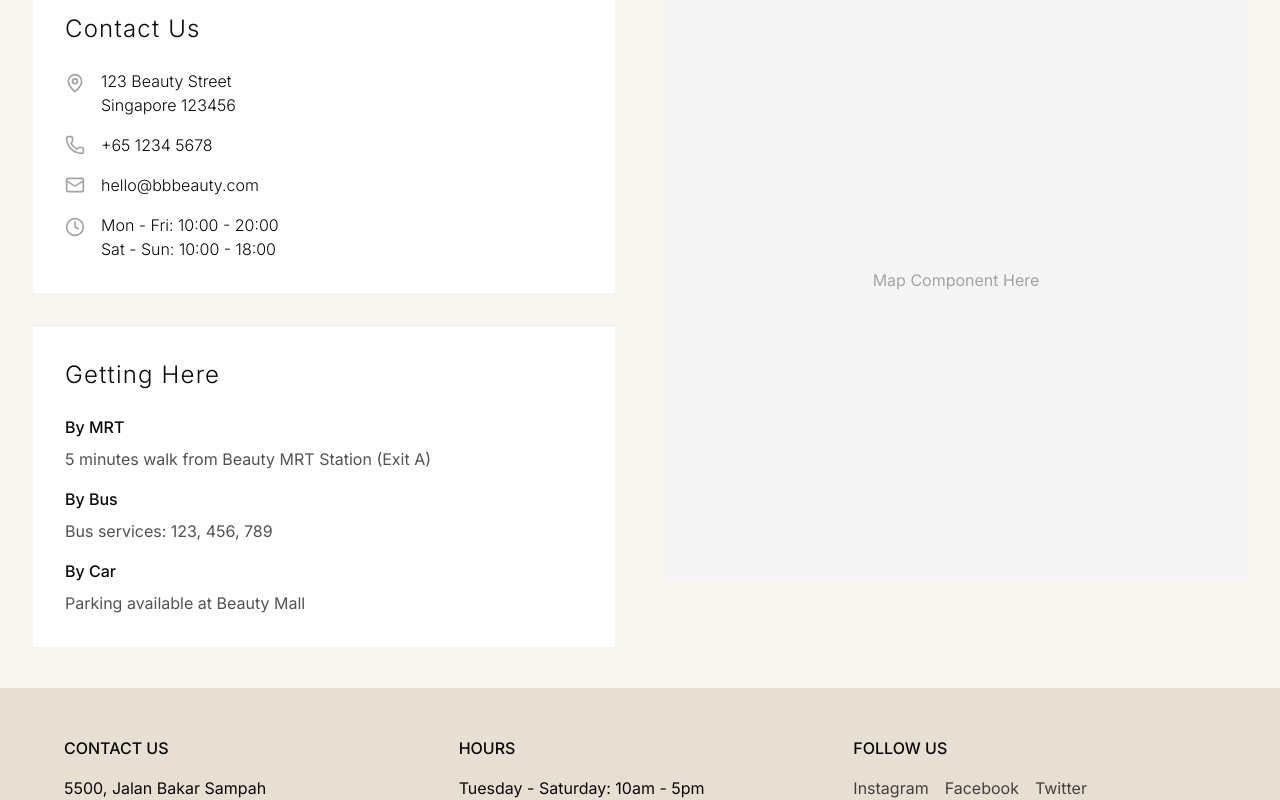
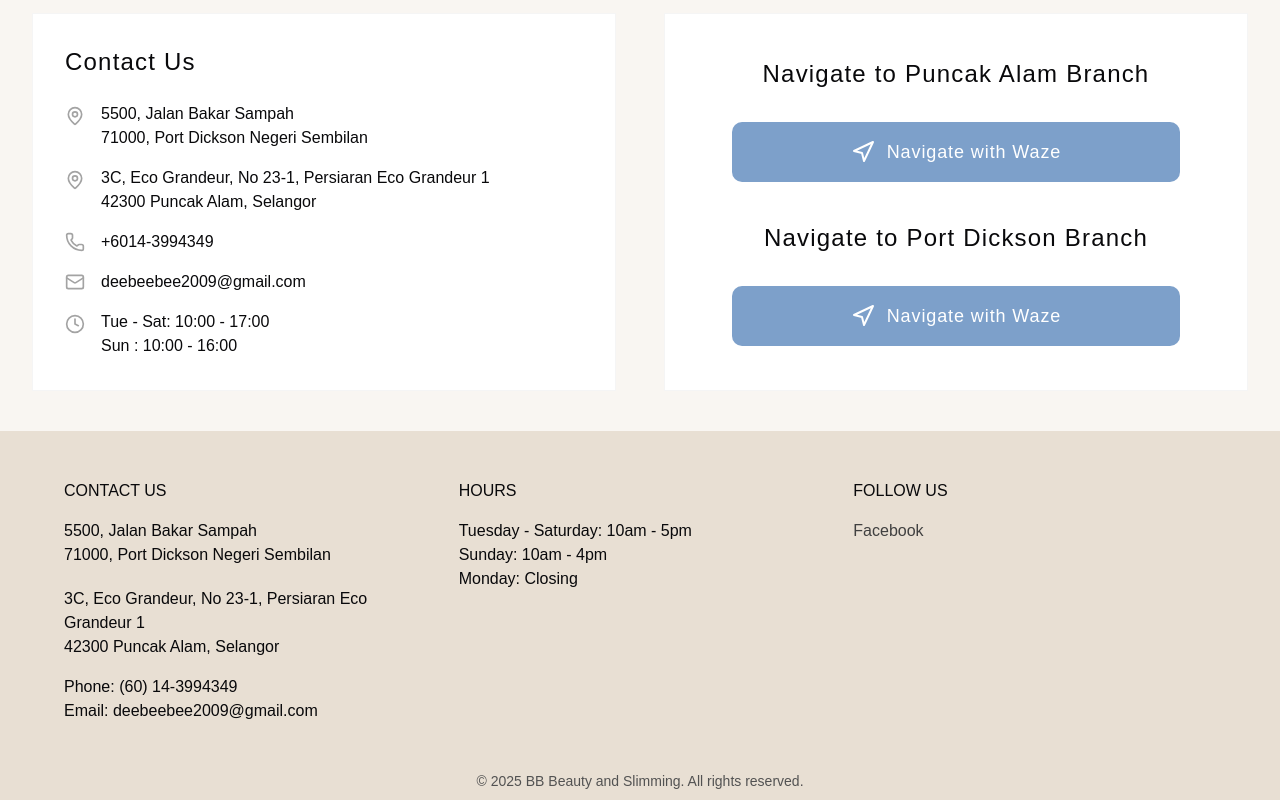
Before and after one commit to BOOZF/beauty-and-saloon, a Next.js app: page /location in a window 1280 px wide. Shown: the part 420-1220 px from the top of the page. Built offline with nearby package versions, Linux system fonts and the light colour scheme.

Commit message:
latest version

```diff
--- a/src/app/layout.tsx
+++ b/src/app/layout.tsx
@@ -1,23 +1,36 @@
-import type React from "react"
-import type { Metadata } from "next"
-import { Inter } from "next/font/google"
-import "./globals.css"
+import "./globals.css";
+import localFont from "next/font/local";
+import type { Metadata } from "next";
 
-const inter = Inter({ subsets: ["latin"] })
+const winkySans = localFont({
+  src: [
+    {
+      path: "../fonts/WinkySans-Regular.otf",
+      weight: "400",
+      style: "normal",
+    },
+    {
+      path: "../fonts/WinkySans-Light.otf",
+      weight: "300",
+      style: "normal",
+    },
+  ],
+  variable: "--font-winky",
+});
 
 export const metadata: Metadata = {
   title: "BB Beauty and Slimming",
-  description: "Modern beauty and slimming treatments for a better you",
-}
+  description: "Experience luxury beauty and slimming treatments",
+};
 
 export default function RootLayout({
   children,
-}: Readonly<{
-  children: React.ReactNode
-}>) {
+}: {
+  children: React.ReactNode;
+}) {
   return (
-    <html lang="en">
-      <body className={inter.className}>{children}</body>
+    <html lang="en" className={winkySans.variable}>
+      <body className="font-winky">{children}</body>
     </html>
-  )
+  );
 }
--- a/src/app/location/page.tsx
+++ b/src/app/location/page.tsx
@@ -1,7 +1,7 @@
 import Header2 from "@/components/headerStatic";
 import Footer from "@/components/footer";
 import { Button } from "@/components/ui/button";
-import { MapPin, Clock, Phone, Mail } from "lucide-react";
+import { MapPin, Clock, Phone, Mail, Navigation } from "lucide-react";
 
 export default function LocationPage() {
   return (
@@ -23,60 +23,83 @@ export default function LocationPage() {
                 <div className="flex items-start gap-4">
                   <MapPin className="w-5 h-5 mt-1 text-neutral-400" />
                   <div>
-                    <p className="font-light">123 Beauty Street</p>
-                    <p className="font-light">Singapore 123456</p>
+                    <p className="font-light">5500, Jalan Bakar Sampah</p>
+                    <p className="font-light">
+                      71000, Port Dickson Negeri Sembilan
+                    </p>
+                  </div>
+                </div>
+                <div className="flex items-start gap-4">
+                  <MapPin className="w-5 h-5 mt-1 text-neutral-400" />
+                  <div>
+                    <p className="font-light">
+                      3C, Eco Grandeur, No 23-1, Persiaran Eco Grandeur 1
+                    </p>
+                    <p className="font-light">42300 Puncak Alam, Selangor</p>
                   </div>
                 </div>
                 <div className="flex items-center gap-4">
                   <Phone className="w-5 h-5 text-neutral-400" />
-                  <p className="font-light">+65 1234 5678</p>
+                  <p className="font-light">+6014-3994349</p>
                 </div>
                 <div className="flex items-center gap-4">
                   <Mail className="w-5 h-5 text-neutral-400" />
-                  <p className="font-light">hello@bbbeauty.com</p>
+                  <p className="font-light">deebeebee2009@gmail.com</p>
                 </div>
                 <div className="flex items-start gap-4">
                   <Clock className="w-5 h-5 mt-1 text-neutral-400" />
                   <div>
-                    <p className="font-light">Mon - Fri: 10:00 - 20:00</p>
-                    <p className="font-light">Sat - Sun: 10:00 - 18:00</p>
+                    <p className="font-light">Tue - Sat: 10:00 - 17:00</p>
+                    <p className="font-light">Sun : 10:00 - 16:00</p>
                   </div>
-                </div>
-              </div>
-            </div>
-
-            <div className="bg-white p-8 border border-neutral-100">
-              <h2 className="text-2xl font-light tracking-wider mb-6">
-                Getting Here
-              </h2>
-              <div className="space-y-4">
-                <div>
-                  <h3 className="font-medium mb-2">By MRT</h3>
-                  <p className="text-neutral-600">
-                    5 minutes walk from Beauty MRT Station (Exit A)
-                  </p>
-                </div>
-                <div>
-                  <h3 className="font-medium mb-2">By Bus</h3>
-                  <p className="text-neutral-600">
-                    Bus services: 123, 456, 789
-                  </p>
-                </div>
-                <div>
-                  <h3 className="font-medium mb-2">By Car</h3>
-                  <p className="text-neutral-600">
-                    Parking available at Beauty Mall
-                  </p>
                 </div>
               </div>
             </div>
           </div>
 
-          {/* Map */}
-          <div className="h-[600px] bg-neutral-100">
-            {/* Replace this div with your actual map component */}
-            <div className="w-full h-full flex items-center justify-center text-neutral-400">
-              Map Component Here
+          {/* Navigation Section */}
+          <div className="flex flex-col items-center justify-center bg-white p-8 border border-neutral-100">
+            <h2 className="text-2xl font-light tracking-wider mb-8">
+              Navigate to Puncak Alam Branch
+            </h2>
+            <div className="space-y-6 w-full max-w-md">
+              <a
+                href="https://waze.com/ul/hw284kdzg5"
+                target="_blank"
+                rel="noopener noreferrer"
+                className="block"
+              >
+                <button className="group relative w-full bg-[#7DA0CA] hover:border-white text-white py-4 px-6 rounded-lg transition-all duration-300 overflow-hidden">
+                  <div className="absolute inset-0 bg-gradient-to-r from-[#7DA0CA] opacity-0 group-hover:opacity-100 transition-opacity duration-300"></div>
+                  <div className="relative flex items-center justify-center gap-3">
+                    <Navigation className="w-6 h-6" />
+                    <span className="text-lg font-light tracking-wider">
+                      Navigate with Waze
+                    </span>
+                  </div>
+                </button>
+              </a>
+            </div>
+            <h2 className="text-2xl font-light tracking-wider mb-8 mt-10">
+              Navigate to Port Dickson Branch
+            </h2>
+            <div className="space-y-6 w-full max-w-md">
+              <a
+                href="https://waze.com/ul/hw22qkxgq7 "
+                target="_blank"
+                rel="noopener noreferrer"
+                className="block"
+              >
+                <button className="group relative w-full bg-[#7DA0CA] hover:border-white text-white py-4 px-6 rounded-lg transition-all duration-300 overflow-hidden">
+                  <div className="absolute inset-0 bg-gradient-to-r from-[#7DA0CA] opacity-0 group-hover:opacity-100 transition-opacity duration-300"></div>
+                  <div className="relative flex items-center justify-center gap-3">
+                    <Navigation className="w-6 h-6" />
+                    <span className="text-lg font-light tracking-wider">
+                      Navigate with Waze
+                    </span>
+                  </div>
+                </button>
+              </a>
             </div>
           </div>
         </div>
--- a/src/components/footer.tsx
+++ b/src/components/footer.tsx
@@ -11,8 +11,8 @@ export default function Footer() {
               <p>5500, Jalan Bakar Sampah </p>
               <p>71000, Port Dickson Negeri Sembilan</p>
             </span>
-            <p>NO. 37-A, 3, Jalan Deluxe </p>
-            <p>43800 Sepang Selangor</p>
+            <p>3C, Eco Grandeur, No 23-1, Persiaran Eco Grandeur 1 </p>
+            <p>42300 Puncak Alam, Selangor</p>
             <p className="mt-4">Phone: (60) 14-3994349</p>
             <p>Email: deebeebee2009@gmail.com</p>
           </address>
@@ -21,21 +21,18 @@ export default function Footer() {
         <div>
           <h3 className="font-medium mb-4">HOURS</h3>
           <p>Tuesday - Saturday: 10am - 5pm</p>
-          <p>Sunday: 10am - 5pm</p>
+          <p>Sunday: 10am - 4pm</p>
           <p>Monday: Closing</p>
         </div>
 
         <div>
           <h3 className="font-medium mb-4">FOLLOW US</h3>
           <div className="flex gap-4">
-            <Link href="#" className="text-neutral-700 hover:text-neutral-900">
-              Instagram
-            </Link>
-            <Link href="#" className="text-neutral-700 hover:text-neutral-900">
+            <Link
+              href="https://www.facebook.com/share/15xGrWaofE/?mibextid=wwXIfr"
+              className="text-neutral-700 hover:text-neutral-900"
+            >
               Facebook
-            </Link>
-            <Link href="#" className="text-neutral-700 hover:text-neutral-900">
-              Twitter
             </Link>
           </div>
         </div>
--- a/src/components/headerStatic.tsx
+++ b/src/components/headerStatic.tsx
@@ -11,7 +11,10 @@ export default function Header2() {
   const [isMenuOpen, setIsMenuOpen] = useState(false);
 
   return (
-    <header className="w-full py-4 px-4 md:px-6 flex items-center justify-between bg-white border-b border-neutral-100 h-48">
+    <header className="w-full py-4 px-4 md:px-6 bg-white border-b border-neutral-100">
+      <div className="grid grid-cols-3 items-center">
+        {/* Left Column */}
+        <div className="justify-self-start">
           <button
             className="text-neutral-700 hover:text-neutral-900 transition-colors"
             onClick={() => setIsMenuOpen(true)}
@@ -24,8 +27,10 @@ export default function Header2() {
               </span>
             </div>
           </button>
+        </div>
 
-      <div className="absolute left-1/2 transform -translate-x-1/2">
+        {/* Center Column */}
+        <div className="justify-self-center mr-24 sm:mr-0">
           <Link href="/" className="flex flex-col items-center">
             <div className="relative h-48 w-60">
               <Image
@@ -39,12 +44,16 @@ export default function Header2() {
           </Link>
         </div>
 
+        {/* Right Column */}
+        <div className="justify-self-end">
           <Button
             variant="outline"
             className="rounded-none border-neutral-700 hover:bg-neutral-700 hover:text-white transition-all duration-300"
           >
             BOOK NOW
           </Button>
+        </div>
+      </div>
 
       {isMenuOpen && <MobileMenu onClose={() => setIsMenuOpen(false)} />}
     </header>
--- a/src/components/headerTransparent.tsx
+++ b/src/components/headerTransparent.tsx
@@ -11,7 +11,10 @@ export default function Header1() {
   const [isMenuOpen, setIsMenuOpen] = useState(false);
 
   return (
-    <header className="w-full fixed top-0 left-0 z-50 py-4 px-4 md:px-6 flex items-center justify-between">
+    <header className="w-full fixed top-0 left-0 z-50 py-4 px-4 md:px-6">
+      <div className="grid grid-cols-3 items-center">
+        {/* Left Column */}
+        <div className="justify-self-start">
           <button
             className="text-white hover:text-neutral-200 transition-colors"
             onClick={() => setIsMenuOpen(true)}
@@ -24,8 +27,10 @@ export default function Header1() {
               </span>
             </div>
           </button>
+        </div>
 
-      <div className="absolute left-1/2 transform -translate-x-1/2 pt-5">
+        {/* Center Column */}
+        <div className="justify-self-center">
           <Link href="/" className="flex flex-col items-center">
             <div className="relative h-48 w-60">
               <Image
@@ -39,12 +44,16 @@ export default function Header1() {
           </Link>
         </div>
 
+        {/* Right Column */}
+        <div className="justify-self-end">
           <Button
             variant="outline"
             className="text-white border-white bg-transparent hover:bg-white/10 transition-all duration-300"
           >
             BOOK NOW
           </Button>
+        </div>
+      </div>
 
       {isMenuOpen && <MobileMenu onClose={() => setIsMenuOpen(false)} />}
     </header>
--- a/tailwind.config.js
+++ b/tailwind.config.js
@@ -8,6 +8,9 @@ module.exports = {
   ],
   theme: {
     extend: {
+      fontFamily: {
+        winky: ["var(--font-winky)"],
+      },
       keyframes: {
         "fade-in": {
           "0%": { opacity: "0" },
```
Also changed, not shown: src/app/about/page.tsx (+30 -16 lines), src/components/policy-section.tsx (+20 -12 lines), src/fonts/WinkySans-Light.otf (added), src/fonts/WinkySans-Regular.otf (added). Lines whose indentation alone changed are shown as unchanged.
